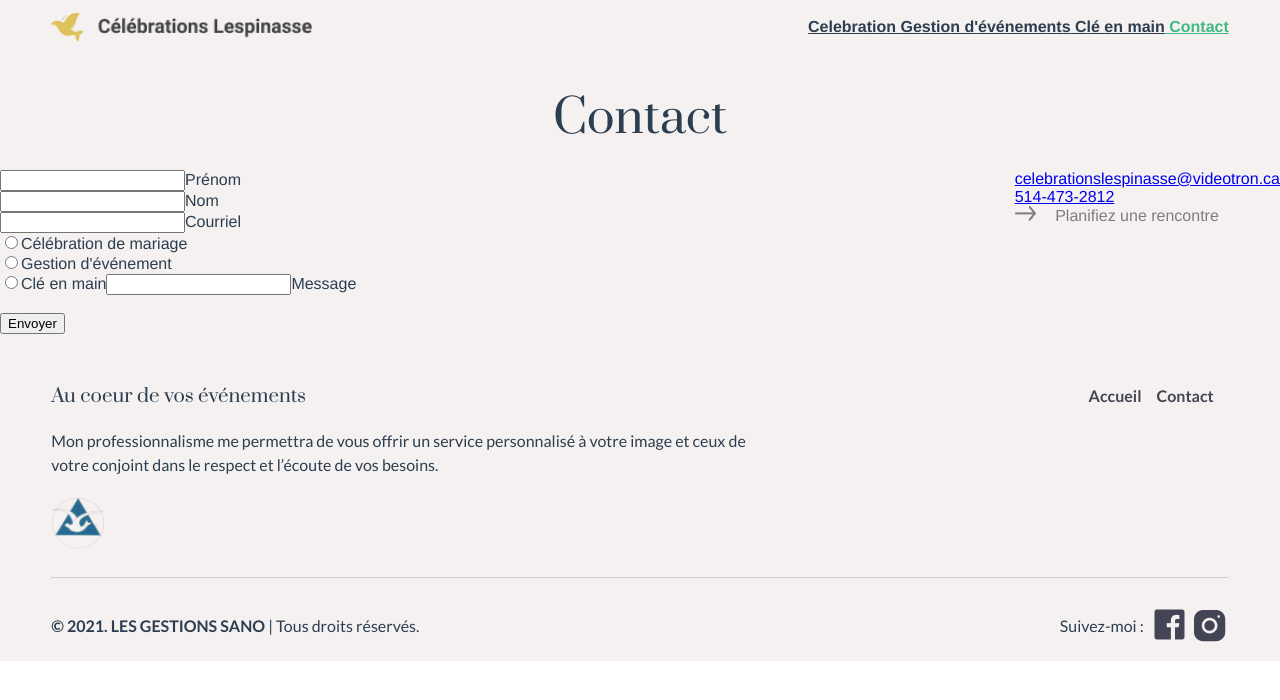
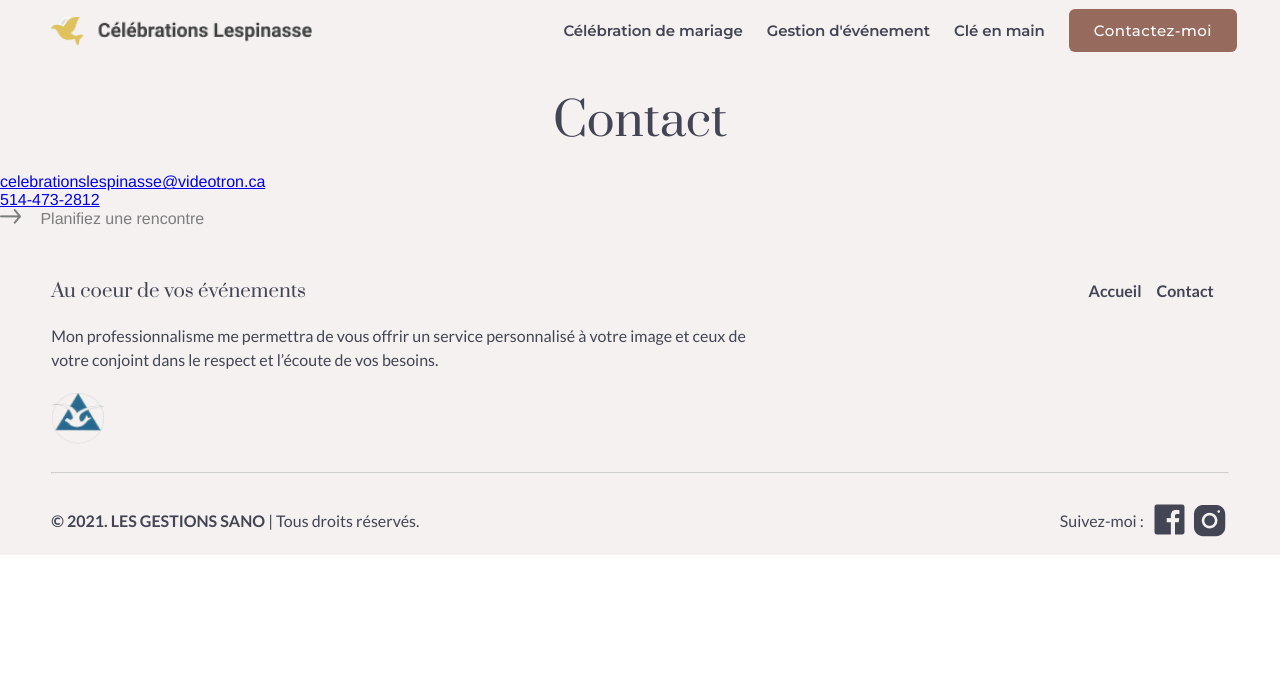
Before and after one commit to sandioui/celebrationslespinasse, a Vue app: page /contact in a window 1280 px wide. Shown: the top 700 px of the page. Built offline with nearby package versions, Linux system fonts and the light colour scheme.

Commit message:
Nav style

```diff
--- a/public/index.html
+++ b/public/index.html
@@ -7,6 +7,7 @@
     <link rel="icon" href="<%= BASE_URL %>favicon.ico">
     <link rel="preconnect" href="https://fonts.gstatic.com" crossorigin>
     <link href="https://fonts.googleapis.com/css2?family=Lato:wght@400;700&family=Prata&display=swap" rel="stylesheet">
+    <link href="https://fonts.googleapis.com/css2?family=Montserrat:wght@500;600&display=swap" rel="stylesheet">
     <title><%= htmlWebpackPlugin.options.title %></title>
   </head>
   <body>
--- a/src/App.vue
+++ b/src/App.vue
@@ -18,7 +18,7 @@
   font-family: Avenir, Helvetica, Arial, sans-serif;
   -webkit-font-smoothing: antialiased;
   -moz-osx-font-smoothing: grayscale;
-  color: #2c3e50;
+  color: #444554;
   flex-direction: column;
   overflow-x: hidden;
 }
@@ -26,11 +26,16 @@
 
 #nav a {
   font-weight: bold;
-  color: #2c3e50;
+  color: #444554;
+  font-family: 'Montserrat', sans-serif;
+  font-size: 15px;
+  font-weight: 600;
+  text-decoration: none;
+  letter-spacing: -0.1px;
 }
 
 #nav a.router-link-exact-active {
-  color: #42b983;
+  color: #444554;
 }
 
 .background-wrapper-beige {
--- a/src/components/shared/NavBar.vue
+++ b/src/components/shared/NavBar.vue
@@ -3,10 +3,10 @@
     <div id="navbar" class="boxed">
       <router-link to="/"><img alt="Vue logo" src="../../assets/logo.png"></router-link>
       <div id="nav">
-        <router-link to="/celebration"> Celebration</router-link>
-        <router-link to="/evenement"> Gestion d'événements</router-link>
-        <router-link to="/cle-en-main"> Clé en main</router-link>
-        <router-link to="/contact"> Contact</router-link>
+        <router-link to="/celebration" class="nav_link">Célébration de mariage</router-link>
+        <router-link to="/evenement" class="nav_link">Gestion d'événement</router-link>
+        <router-link to="/cle-en-main" class="nav_link">Clé en main</router-link>
+        <router-link to="/contact" id="nav_button">Contactez-moi</router-link>
       </div>
     </div>
   </section>
@@ -24,13 +24,14 @@
     display: flex;
     align-items: center;
     justify-content: space-between;
-    padding: 1% 4% 1% 4%;
+    padding: 1.3% 9% 1% 4%;
     width: 100%;
   }
 
   #navbar #nav {
     padding: 0;
     padding-bottom: 5px;
+    white-space: nowrap;
   }
 
   .nav-wrapper {
@@ -39,4 +40,20 @@
     display:flex;
     justify-content: center;
   }
+
+  .nav_link {
+    padding-right: 4%;
+  }
+
+  #nav #nav_button {
+    background-color: #976A5E;
+    font-weight: 500;
+    color: #ffff;
+    padding: 12px 25px;
+    border-radius: 6px;
+    font-weight: 400;
+    letter-spacing: 0.5px;
+
+  }
+
 </style>
--- a/src/views/Contact.vue
+++ b/src/views/Contact.vue
@@ -2,25 +2,6 @@
   <section class="background-wrapper-beige">
     <h1 id="contact_section1_title">Contact</h1>
     <div id="contact_section1" class="boxed">
-      <div>
-        <form action="mailto:sandrine.stonge@gmail.com">
-          <input type="text" id="prenom">
-          <label for="prenom">Prénom</label><br>
-          <input type="text" id="nom">
-          <label for="nom">Nom</label><br>
-          <input type="text" id="courriel">
-          <label for="courriel">Courriel</label><br>
-          <input type="radio" id="mariage" name="event_type" value="mariage">
-          <label for="mariage">Célébration de mariage</label><br>
-          <input type="radio" id="evenement" name="event_type" value="evenement">
-          <label for="evenement">Gestion d'événement</label><br>
-          <input type="radio" id="cle_en_main" name="event_type" value="cle_en_main">
-          <label for="cle_en_main">Clé en main</label>
-          <input type="text" id="message">
-          <label for="message">Message</label><br><br>
-          <input type="submit" value="Envoyer">
-        </form>
-      </div>
 
       <div id="section1_text">
         <div id="section1_text_email">
--- a/src/views/Evenement.vue
+++ b/src/views/Evenement.vue
@@ -136,6 +136,7 @@
     max-width: 91%;
     line-height: 1.7;
     margin-bottom: 25px;
+    text-align: justify;
   }
 
   #service_section1 #last_paragraph {
```
